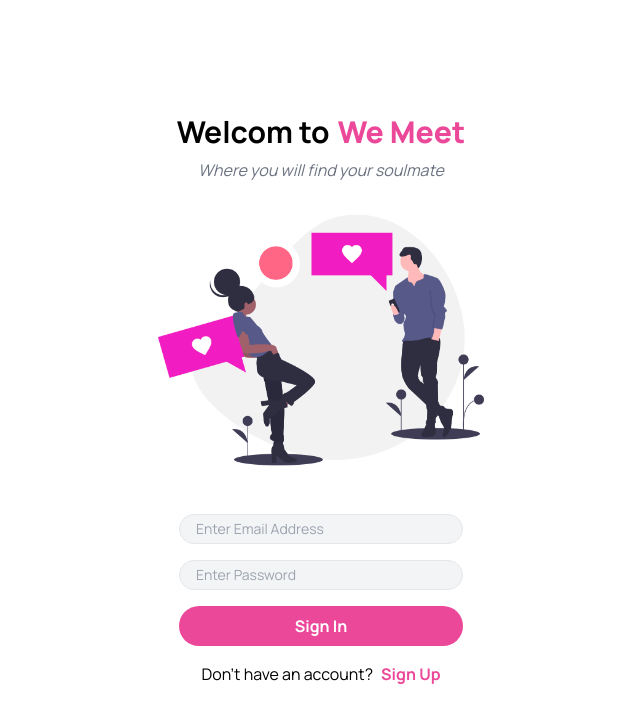
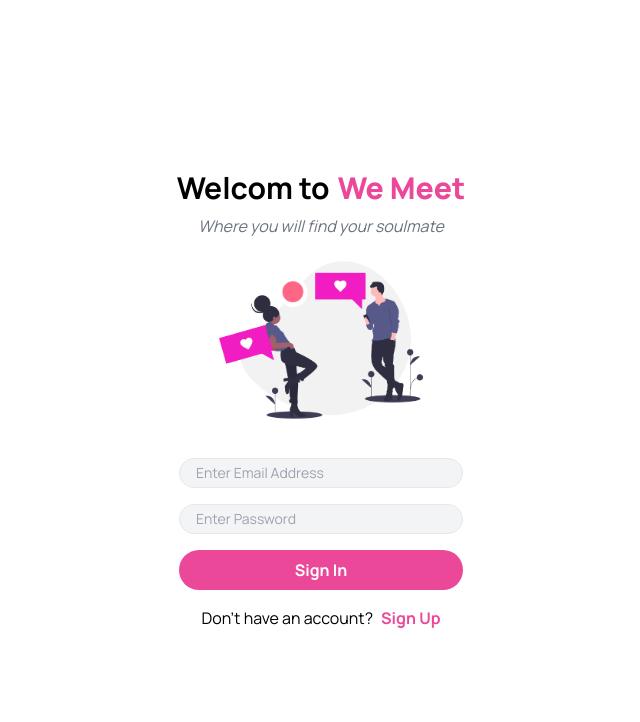
Before and after one commit to jantar25/Meet-Me, a React (Create React App) app: page /login in a window 1280 px wide. Shown: the top 722 px of the page, without its empty margins (319-959 px from the left). Built offline with nearby package versions, Linux system fonts and the light colour scheme.

Commit message:
login with firebase

```diff
--- a/src/Components/Navbar/Navbar.tsx
+++ b/src/Components/Navbar/Navbar.tsx
@@ -1,13 +1,37 @@
-import React from 'react'
+import React,{ useState,useEffect,useRef } from 'react'
+import { signOut } from 'firebase/auth'
+import { updateDoc,doc } from 'firebase/firestore'
+import { auth,db } from '../../firebase/firebase'
+import { Link,useHistory } from 'react-router-dom'
 import { SiGooglechat } from 'react-icons/si'
 import { FaUserAlt } from 'react-icons/fa'
 import { RiArrowGoBackFill } from 'react-icons/ri'
-import { Link,useHistory } from 'react-router-dom'
 const wemeet = require("../../images/we meet.png")
 
 
+
 const Navbar = ({BackButton}:any) => {
-  const history = useHistory()
+  const [toggleProfile,setToggleProfile] = useState(false);
+  const history = useHistory();
+  const menuRef = useRef<any>([]);
+  const menu = () =>{setToggleProfile(!toggleProfile)}
+
+  useEffect(()=>{
+    let handeler = (event:any) => {if(!menuRef?.current?.contains(event.target)){setToggleProfile(false)}}
+    document.addEventListener('mousedown',handeler,{ capture: true })
+    return ()=> document.removeEventListener('mousedown',handeler,{ capture: true })
+  },[])
+
+  const handleSignOut = async () =>{
+    if (auth.currentUser!==null){
+      await updateDoc(doc(db,'users',auth.currentUser.uid),{
+        isOnline:false,
+       });
+      await signOut(auth);
+      history.push('/login')
+    }
+  }
+
   return (
     <div className='text-pink-500'>
         <div className='flex justify-evenly text-2xl p-4 md:mx-16 lg:mx-24'>
@@ -17,9 +41,7 @@ const Navbar = ({BackButton}:any) => {
           </div>
           ) : (
             <div className='flex-1 flex justify-start items-center'>
-              <Link to="/profile" >
-                <FaUserAlt style={{cursor:'pointer'}} />
-              </Link>
+                <FaUserAlt style={{cursor:'pointer'}} onClick={menu} />
             </div>
           )}
             <div className='flex-1 flex justify-center items-center'>
@@ -30,9 +52,35 @@ const Navbar = ({BackButton}:any) => {
             <div className='flex-1 flex justify-end items-center'>
               <Link to="/chats">
                 <SiGooglechat style={{cursor:'pointer'}} />
-                </Link>
+              </Link>
             </div>
         </div>
+        <div className='flex'>
+            {toggleProfile && (
+              <div ref={menuRef} className="flex z-30 justify-stat items-start flex-col bg-[#040311] absolute
+              top-0 left-0 min-w-[250px] md:min-w-[400px] rounded h-screen" onClick={menu} >
+                   <div className='p-4 w-full h-full'>
+                     <div className='w-full h-1/3'>
+                       <img className='h-full w-full object-contain' src='https://images.unsplash.com/photo-1534528741775-53994a69daeb?ixlib=rb-1.2.1&ixid=MnwxMjA3fDB8MHxzZWFyY2h8MTl8fHByb2ZpbGV8ZW58MHx8MHx8&auto=format&fit=crop&w=500&q=60' alt='profile' />
+                     </div>
+                     <div className='my-8'>
+                      <p className="text-white my-4 text-base hover:text-gray-300">
+                      <Link className="cursor-pointer" to="Projects" onClick={menu}>Who likes you</Link></p>
+                      <p className="text-white my-4 text-base hover:text-gray-300">
+                      <Link className="cursor-pointer" to="technologies" onClick={menu}>Who you likes</Link></p>
+                      <p className="text-white my-4 text-base hover:text-gray-300">
+                      <Link className="cursor-pointer" to="about" onClick={menu}>About you</Link></p>
+                      <p className="text-white my-4 text-base hover:text-gray-300" >
+                      <Link className="cursor-pointer" to="contact" onClick={menu}>Contacts</Link></p>
+                      <p className="text-white my-4 text-base hover:text-gray-300">
+                      <Link className="cursor-pointer" to="blog" onClick={menu}>Blog</Link></p>
+                      <p className="text-white my-4 text-xl font-[700] hover:text-gray-300" onClick={handleSignOut}>
+                        Sign Out</p>
+                     </div>
+                  </div>
+              </div>
+            )}
+          </div>
     </div>
   )
 }
--- a/src/Pages/Login/Login.tsx
+++ b/src/Pages/Login/Login.tsx
@@ -1,10 +1,53 @@
-import React from 'react'
-import { Link } from 'react-router-dom'
+import React,{ useState } from 'react'
+import { Link,useHistory } from 'react-router-dom'
+import {signInWithEmailAndPassword} from 'firebase/auth'
+import { auth,db } from '../../firebase/firebase'
+import { updateDoc,doc } from 'firebase/firestore'
 const date1 = require("../../images/date3.png")
 
 const Login = () => {
+    const [user,setUser] = useState({
+        email:'',
+        password:'',
+        error:'',
+        loading:false,
+    })
+    const {email,password,error,loading} = user;
+    const history=useHistory();
+
+    const handleChange = (e:any) =>{
+        setUser({ ...user, [e.target.name] : e.target.value })
+    };
+
+    const handleSubmit = async (e:any) =>{
+        e.preventDefault();
+        setUser({ ...user,error:'',loading:true });
+
+        if(!email || !password) {
+            setUser({ ...user,error: '*All fields are required*' })
+        } else {
+            try {
+                const result =  await signInWithEmailAndPassword(auth,email,password);
+                await updateDoc(doc(db,'users',result.user.uid),{
+                    isOnline:true,
+                });
+                setUser({
+                    email:'',
+                    password:'',
+                    error:'',
+                    loading:false,
+                });
+                history.replace('/');
+            } catch (error:any) {
+                setUser({ ...user,error:error.message,loading:false });
+            }
+        }
+
+    }
+
+
   return (
-    <div className='h-screen flex justify-center items-center'>
+    <div className='h-screen flex justify-center items-center overflow-hidden'>
         <div className='flex flex-col justify-center items-center p-4'>
             <div className='flex flex-col justify-center items-center'>
                 <div className='flex'>
@@ -13,13 +56,17 @@ const Login = () => {
                 </div>
                 <p className='text-gray-500 text-md mt-2 italic'>Where you will find your soulmate</p>
             </div>
-            <div className='max-w-[400px] m-2'>
+            <div className='max-w-[250px] m-2'>
                 <img src={date1} alt='date3' className='w-full'/>
             </div>
-            <form className='flex flex-col w-[300px] p-2'>
-                <input className='border bg-gray-100 py-1 px-4 rounded-full text-sm my-2' placeholder='Enter Email Address' />
-                <input className='border bg-gray-100 py-1 px-4 rounded-full text-sm my-2' placeholder='Enter Password' />
-                <button className='my-2 bg-pink-500 p-2 rounded-full text-md text-white font-bold'>Sign In</button>
+            <form className='flex flex-col w-[300px] p-2' onSubmit={handleSubmit}>
+                <input className='border bg-gray-100 py-1 px-4 rounded-full text-sm my-2'
+                placeholder='Enter Email Address' type="text" name='email' value={email} onChange={handleChange} />
+                <input className='border bg-gray-100 py-1 px-4 rounded-full text-sm my-2'
+                placeholder='Enter Password' type="password" name='password' value={password} onChange={handleChange} />
+                {error? <p className='text-red-700 font-bold text-sm'>{user.error}</p> : null}
+                <button className='my-2 bg-pink-500 p-2 rounded-full text-md text-white font-bold'>
+                {loading?'Logging in ...' : 'Sign In'}</button>
             </form>
             <div className='flex'>
                 <p className='mr-2'>Don't have an account?</p>
--- a/src/Pages/Register/Register.tsx
+++ b/src/Pages/Register/Register.tsx
@@ -3,6 +3,7 @@ import { Link,useHistory } from 'react-router-dom'
 import {createUserWithEmailAndPassword} from 'firebase/auth'
 import { auth,db } from '../../firebase/firebase'
 import { setDoc,doc,Timestamp } from 'firebase/firestore'
+const date1 = require("../../images/date2.png")
 
 
 const Register = () => {
@@ -27,7 +28,7 @@ const Register = () => {
             setUser({ ...user,error: '*All fields are required*' })
         } else if (password !== confirmPassword) {
             setUser({ ...user,error: '*Confirm password must be equal to password*' })
-        }
+        } else {
             try {
                 const result =  await createUserWithEmailAndPassword(auth,email,password);
                 await setDoc(doc(db,'users',result.user.uid),{
@@ -51,16 +52,20 @@ const Register = () => {
             }
         }
 
+    }
+
   return (
-<div className='h-screen flex justify-center items-center'>
+<div className='h-screen flex justify-center items-center overflow-hidden'>
         <div className='flex flex-col justify-center items-center p-4'>
             <div className='flex flex-col justify-center items-center'>
                 <div className='flex'>
                     <p className='mr-2 font-[700] text-2xl md:text-3xl'>Welcom to</p>
                     <span className='text-pink-500 font-[900] text-2xl md:text-3xl'>We Meet</span>
                 </div>
-                <p className='text-gray-500 text-md mt-2 italic'>Where you will find your soulmate</p>
-                <p className='text-pink-400 text-lg mt-8'>Fill the form to get registered</p>
+                <p className='text-gray-500 text-md mt-2 italic'>Registor and find your soulmate</p>
+            </div>
+            <div className='max-w-[200px] m-1'>
+                <img src={date1} alt='date2' className='w-full'/>
             </div>
             <form className='flex flex-col w-[300px] p-2' onSubmit={handleSubmit}>
                 <input className='border bg-gray-100 py-1 px-4 rounded-full text-sm my-2'
@@ -73,7 +78,7 @@ const Register = () => {
                 placeholder='Confirm Password' type="password" name='confirmPassword' value={confirmPassword} onChange={handleChange} />
                 {error? <p className='text-red-700 font-bold text-sm'>{user.error}</p> : null}
                 <button className='my-2 bg-pink-500 p-2 rounded-full text-md text-white font-bold' type='submit' disabled={loading} >
-                    {loading?'Creating...' : 'Sign Up'}</button>
+                    {loading?'Creating ...' : 'Sign Up'}</button>
             </form>
             <div className='flex'>
                 <p className='mr-2'>Do you have an account?</p>
```
Lines whose indentation alone changed are shown as unchanged.
